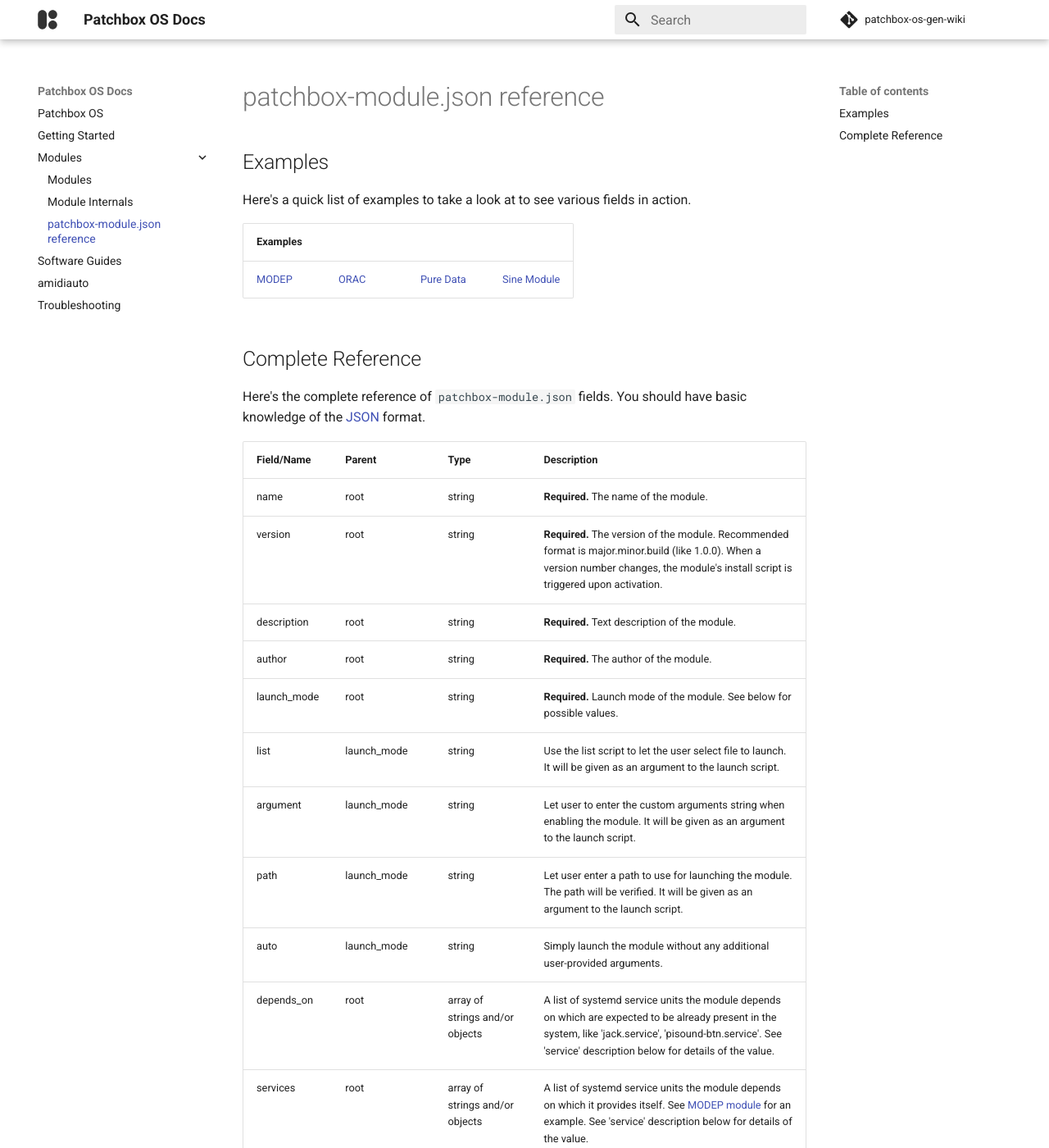
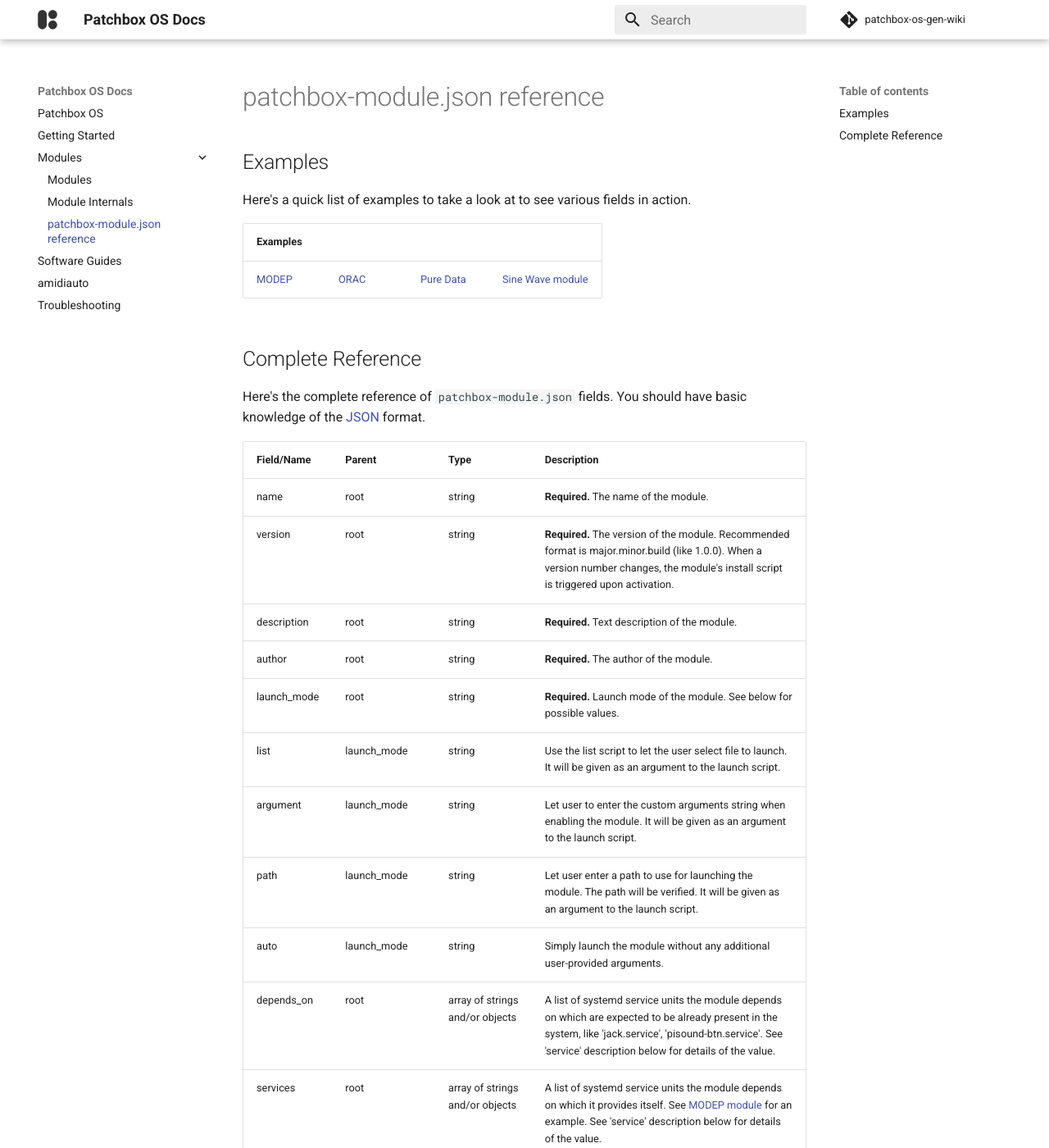
Before and after one commit to BlokasLabs/patchbox-os-docs, an MkDocs documentation site: the page built from docs/patchbox-module-json.md, in a window 1280 px wide and 1400 px high. Shown: the whole window at 82% size. Built offline with MkDocs 1.6.1 and Material for MkDocs 9.7.7, drawn with Linux system fonts in a browser that asks for light colours; comment, search, counter and statistics services are not loaded; old or Windows-style settings are respelled for this version of MkDocs.

Commit message:
Small text changes

```diff
--- a/docs/patchbox-module-json.md
+++ b/docs/patchbox-module-json.md
@@ -4,11 +4,11 @@ Here's a quick list of examples to take a look at to see various fields in actio
 
 | Examples | | | |
 | ---- | ---- | ---- | ---- |
-| [MODEP](https://github.com/BlokasLabs/patchbox-modules/blob/master/modep/patchbox-module.json) | [ORAC](https://github.com/BlokasLabs/patchbox-modules/blob/master/orac/patchbox-module.json) | [Pure Data](https://github.com/BlokasLabs/patchbox-modules/blob/master/puredata/patchbox-module.json) | [Sine Module](https://github.com/BlokasLabs/sine-module/blob/master/patchbox-module.json) |
+| <a href="https://github.com/BlokasLabs/patchbox-modules/blob/master/modep/patchbox-module.json" target="_blank">MODEP</a> | <a href="https://github.com/BlokasLabs/patchbox-modules/blob/master/orac/patchbox-module.json" target="_blank">ORAC</a>  | <a href="https://github.com/BlokasLabs/patchbox-modules/blob/master/puredata/patchbox-module.json" target="_blank">Pure Data</a> | <a href="https://github.com/BlokasLabs/sine-module/blob/master/patchbox-module.json" target="_blank">Sine Wave module</a> |
 
 ## Complete Reference
 
-Here's the complete reference of `patchbox-module.json` fields. You should have basic knowledge of the [JSON](https://en.wikipedia.org/wiki/JSON) format.
+Here's the complete reference of `patchbox-module.json` fields. You should have basic knowledge of the <a href="https://en.wikipedia.org/wiki/JSON" target="_blank">JSON</a> format.
 
 | Field/Name  | Parent | Type   | Description |
 | ----------- | ------ | ------ | ----------- |
```
Also changed, not shown: other parts of docs/patchbox-module-json.md (+2 -2 lines).
